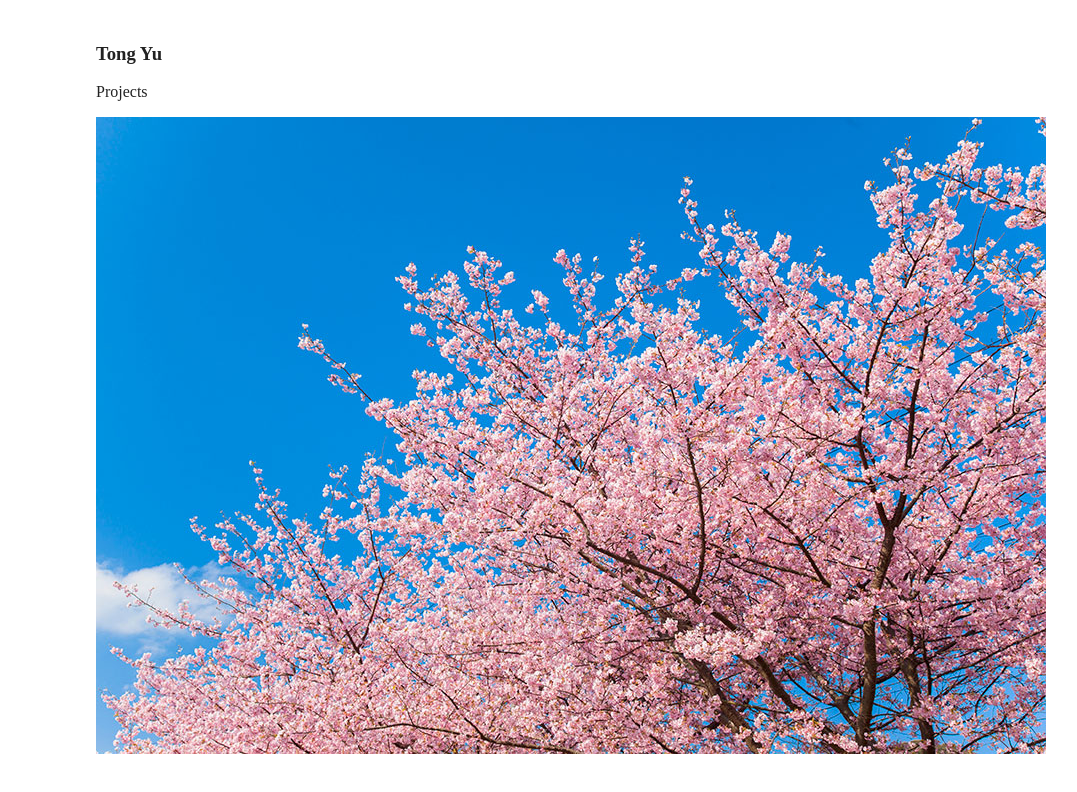
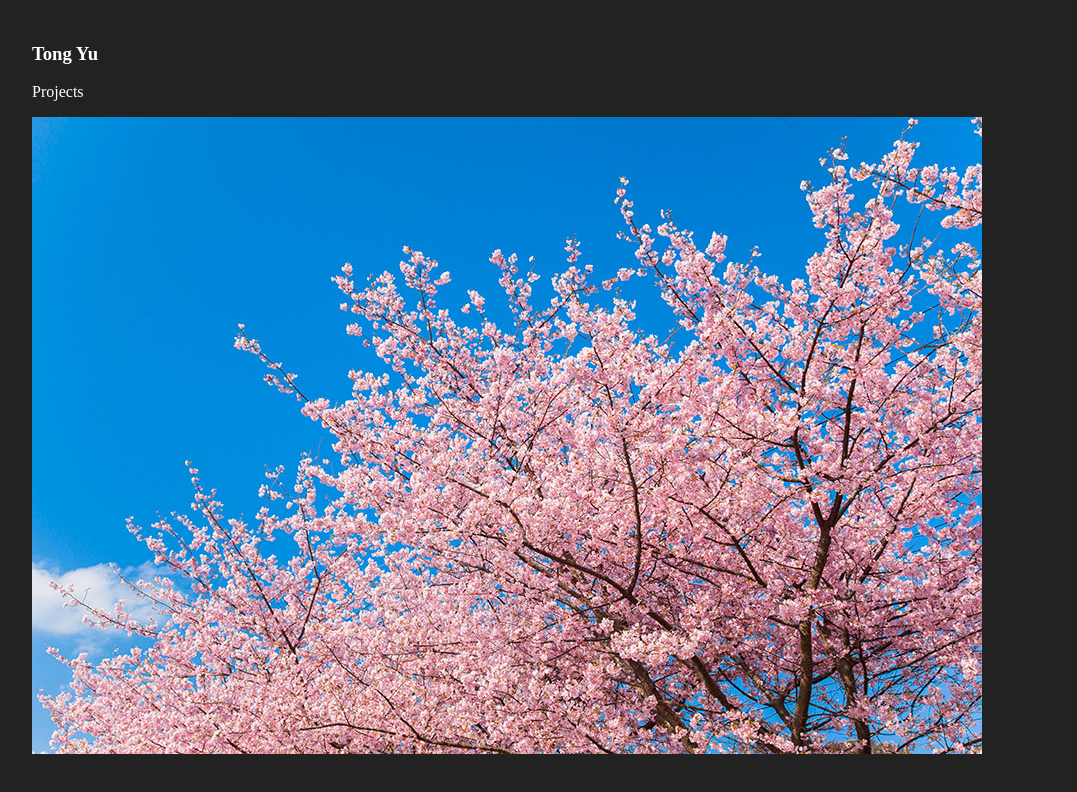
Before and after one commit to yttj/core-int-pucd-2035_yu, a website built with Parcel: page index.html in a window 1280 px wide. Shown: the whole page, without its empty margins (32-1109 px from the left). Built offline with nearby package versions, Linux system fonts and the light colour scheme.

Commit message:
Update main.css

```diff
--- a/css/main.css
+++ b/css/main.css
@@ -12,15 +12,15 @@
    ========================================================================== */
 
    html {
-    color: #222;
+    color: #fff;
     font-size: 1em;
     line-height: 1.4;
     padding:1.5rem;
-    background-color: #fff;
+    background-color: #222;
   }
 
   main {
-    width: 80vw;
+    width: 90vw;
     margin: 0 auto;
     display:grid;
     grid-template-columns: 1fr 1fr;
```
